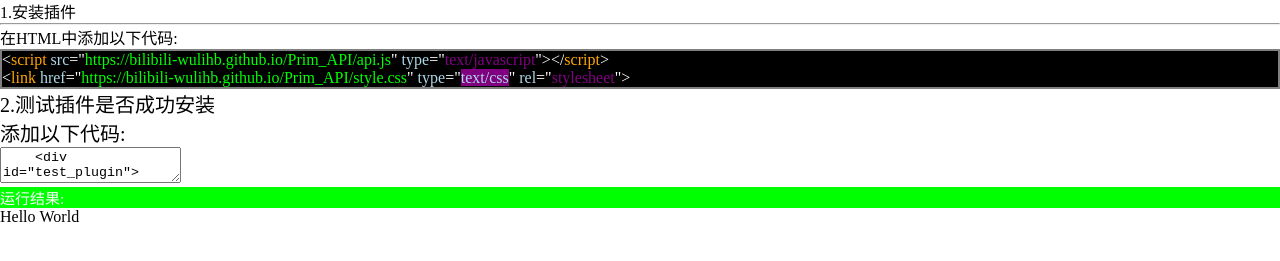
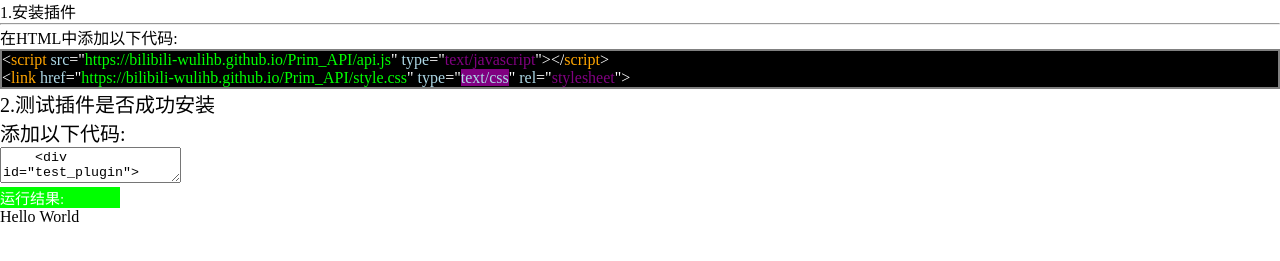
Before and after one commit to BiliBili-wulihb/Prim_API, a plain HTML site: page index.html in a window 1280 px wide. Shown: the part 85-346 px from the top of the page. Drawn offline with Linux system fonts and the light colour scheme.

Commit message:
Update index.html

```diff
--- a/index.html
+++ b/index.html
@@ -25,7 +25,7 @@
     &lt;div id="test_plugin"&gt;
     &lt;/div&gt;
   </textarea>
-  <p style="font-size:15px;background-color:lime;color:white;">运行结果:</p>
+  <p style="font-size:15px;background-color:lime;color:white;width:120px;">运行结果:</p>
   <p>Hello&nbsp;World</p>
 <style>
 *{
```
